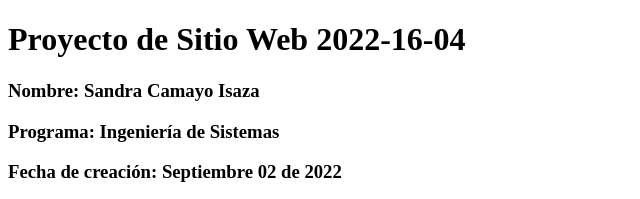
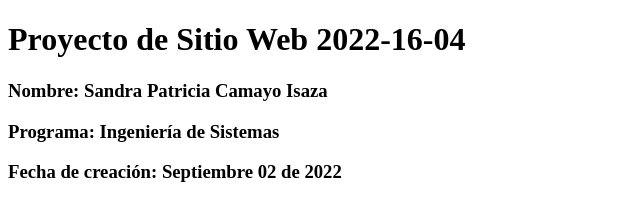
Before and after one commit to isazacamayo/DSW-SandraCamayo, a plain HTML site: page index.html in a window 1280 px wide. Shown: the top 199 px of the page, 0-640 px from the left. Drawn offline with Linux system fonts and the light colour scheme.

Commit message:
Update index.html

```diff
--- a/index.html
+++ b/index.html
@@ -8,7 +8,7 @@
 </head>
 <body>
     <h1>Proyecto de Sitio Web 2022-16-04</h1>
-    <h3>Nombre: Sandra Camayo Isaza</h3>
+    <h3>Nombre: Sandra Patricia Camayo Isaza</h3>
     <h3>Programa: Ingeniería de Sistemas</h3>
     <h3>Fecha de creación: Septiembre 02 de 2022</h3>
     <p>Datos de contacto:<br>
```
